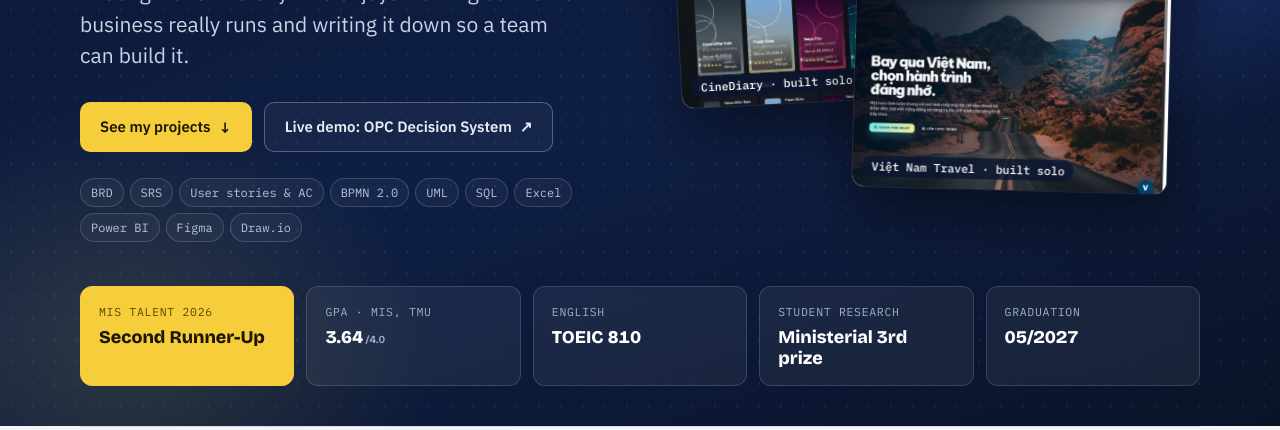
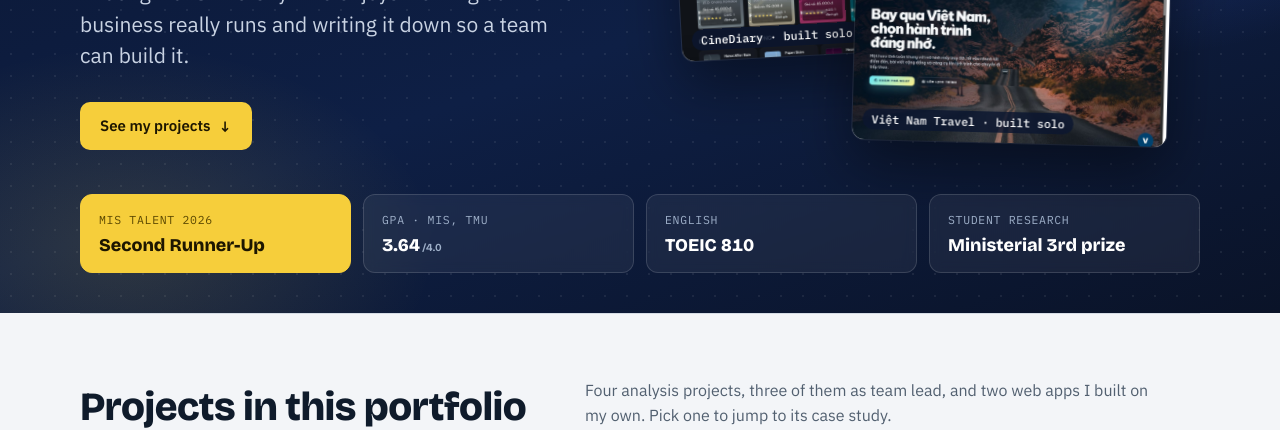
Before and after one commit to Kwuyet/Kwuyet.github.io, a plain HTML site: page index.html in a window 1280 px wide. Shown: the part 410-840 px from the top of the page. Drawn offline with nearby package versions, Linux system fonts and the light colour scheme.

Commit message:
Remove live-demo button, toolkit chips and graduation tile from hero
Co-Authored-By: Claude Opus 5.5 <noreply@anthropic.com>
Claude-Session: https://claude.ai/code/session_01QW67GweW7KZiGjjXtvwtZi

```diff
--- a/index.html
+++ b/index.html
@@ -98,14 +98,10 @@ p{margin:0}
 .hero h1 .role{display:table;font-size:.34em;font-weight:650;color:#0B1630;background:var(--marker);padding:4px 14px;border-radius:8px;margin-top:18px;letter-spacing:-.005em;line-height:1.3}
 .thesis{font-size:clamp(18px,2vw,21px);color:#C9D3E3;max-width:40ch;margin-top:24px;line-height:1.5}
 .hero-cta{display:flex;flex-wrap:wrap;gap:12px;margin-top:30px}
-.btn-primary,.btn-ghost{display:inline-flex;align-items:center;gap:8px;font-weight:600;font-size:15px;text-decoration:none;padding:12px 20px;border-radius:10px;transition:transform .15s,background .15s,border-color .15s}
+.btn-primary{display:inline-flex;align-items:center;gap:8px;font-weight:600;font-size:15px;text-decoration:none;padding:12px 20px;border-radius:10px;transition:transform .15s,background .15s,border-color .15s}
 .btn-primary{background:var(--marker);color:#1D1600}
 .btn-primary:hover{transform:translateY(-2px)}
 .btn-primary span{display:inline-block;animation:nudge 1.8s ease-in-out infinite}
-.btn-ghost{color:#E8EDF4;border:1px solid rgba(255,255,255,.28);background:rgba(255,255,255,.04)}
-.btn-ghost:hover{border-color:#fff;background:rgba(255,255,255,.1)}
-.chips{list-style:none;margin:26px 0 0;padding:0;display:flex;flex-wrap:wrap;gap:6px;max-width:520px}
-.chips li{font-family:var(--mono);font-size:12px;color:#B8C4D8;padding:4px 10px;border:1px solid rgba(255,255,255,.16);border-radius:999px;background:rgba(255,255,255,.04)}
 .hero :focus-visible{outline-color:var(--marker)}
 
 .collage{position:relative;height:430px}
@@ -121,7 +117,7 @@ p{margin:0}
 .collage:hover .w2{transform:rotate(-4deg) translate(-8px,0)}
 .collage:hover .w3{transform:rotate(2deg) translate(4px,6px)}
 
-.kpis{display:grid;grid-template-columns:repeat(5,minmax(0,1fr));gap:12px;margin:44px 0 0}
+.kpis{display:grid;grid-template-columns:repeat(4,minmax(0,1fr));gap:12px;margin:44px 0 0}
 .kpi{padding:16px 18px;border-radius:12px;background:rgba(255,255,255,.06);border:1px solid rgba(255,255,255,.14);backdrop-filter:blur(6px)}
 .kpi dt{font-family:var(--mono);font-size:11.5px;letter-spacing:.06em;text-transform:uppercase;color:#9FB0C9}
 .kpi dd{margin:6px 0 0;font-family:var(--display);font-weight:800;font-size:clamp(15px,1.4vw,20px);color:#fff;line-height:1.15}
@@ -142,10 +138,10 @@ p{margin:0}
   .collage{height:300px}
   .w1{height:170px}.w2{height:160px;top:80px}.w3{height:170px}
   .kpis{grid-template-columns:repeat(2,minmax(0,1fr));margin-top:40px}
-  .kpi.hl{grid-column:span 2}
   .kpi dd{font-size:19px}
+  .kpi.hl dd{white-space:normal}
 }
-@media (max-width:560px){.win figcaption{display:none}.collage{height:250px}.w1{height:140px}.w2{height:135px;top:70px}.w3{height:140px}.btn-primary,.btn-ghost{width:100%;justify-content:center}}
+@media (max-width:560px){.win figcaption{display:none}.collage{height:250px}.w1{height:140px}.w2{height:135px;top:70px}.w3{height:140px}.btn-primary{width:100%;justify-content:center}}
 
 /* sections */
 section.block{padding-block:64px;border-top:1px solid var(--line)}
@@ -367,11 +363,7 @@ dialog.lb button{position:fixed;top:14px;right:18px;background:#fff;color:#0F1B2
       <p class="thesis">I'm a Management Information Systems student at Thuong Mai University who enjoys working out how a business really runs and writing it down so a team can build it.</p>
       <div class="hero-cta">
         <a class="btn-primary" href="#projects">See my projects <span aria-hidden="true">↓</span></a>
-        <a class="btn-ghost" href="https://mistalent-competition-c8gx.onrender.com/" target="_blank" rel="noopener">Live demo: OPC Decision System <span aria-hidden="true">↗</span></a>
       </div>
-      <ul class="chips" aria-label="Toolkit">
-        <li>BRD</li><li>SRS</li><li>User stories &amp; AC</li><li>BPMN 2.0</li><li>UML</li><li>SQL</li><li>Excel</li><li>Power BI</li><li>Figma</li><li>Draw.io</li>
-      </ul>
     </div>
     <div class="collage" aria-hidden="true">
       <figure class="win w1"><img src="img/mt-dfd1.jpg" alt=""><figcaption>MIS TALENT · data flow</figcaption></figure>
@@ -384,7 +376,6 @@ dialog.lb button{position:fixed;top:14px;right:18px;background:#fff;color:#0F1B2
     <div class="kpi"><dt>GPA · MIS, TMU</dt><dd class="num">3.64<small>/4.0</small></dd></div>
     <div class="kpi"><dt>English</dt><dd class="num">TOEIC 810</dd></div>
     <div class="kpi"><dt>Student research</dt><dd>Ministerial 3rd prize</dd></div>
-    <div class="kpi"><dt>Graduation</dt><dd class="num">05/2027</dd></div>
   </dl>
 </header>
 
```
